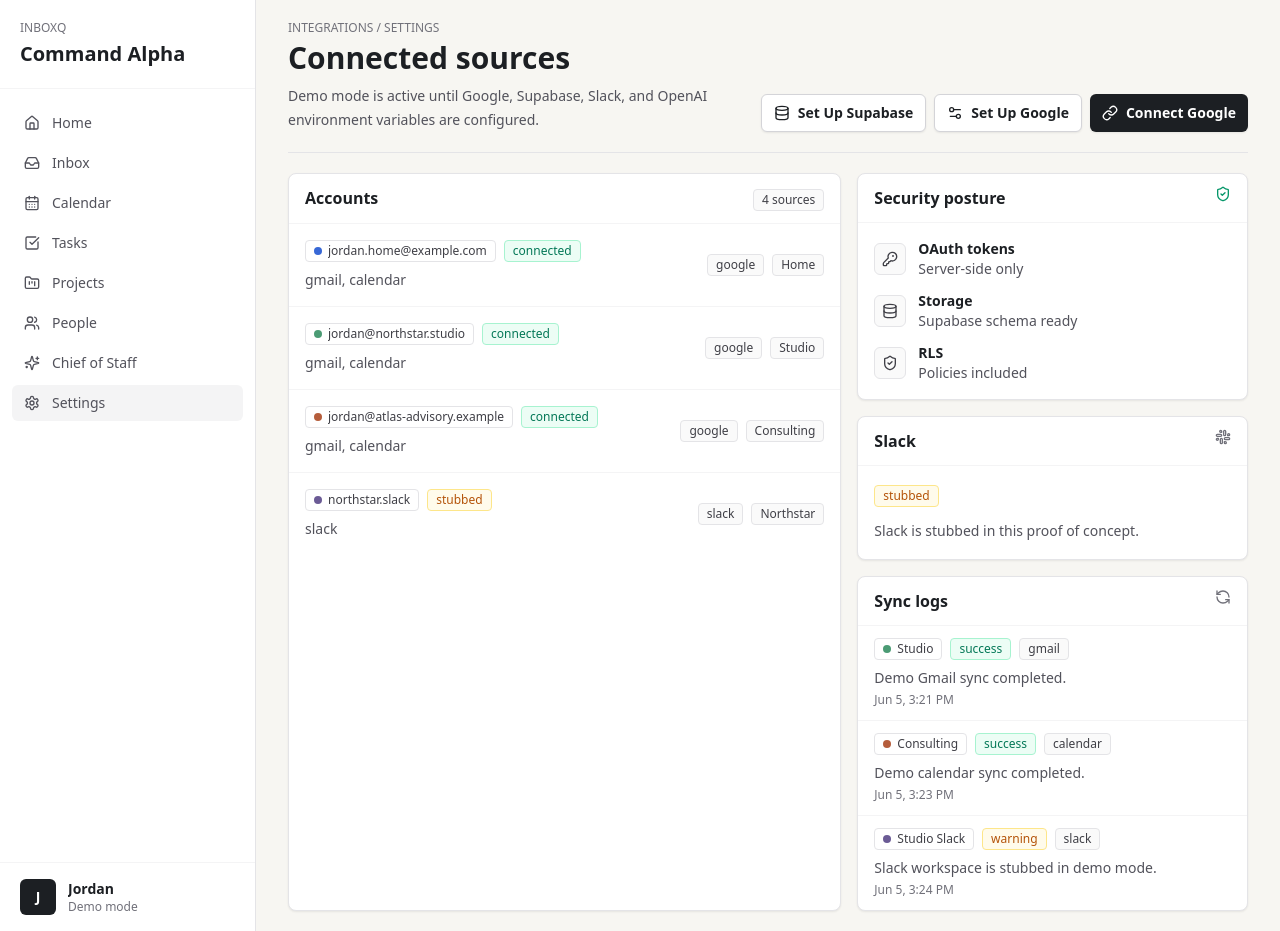
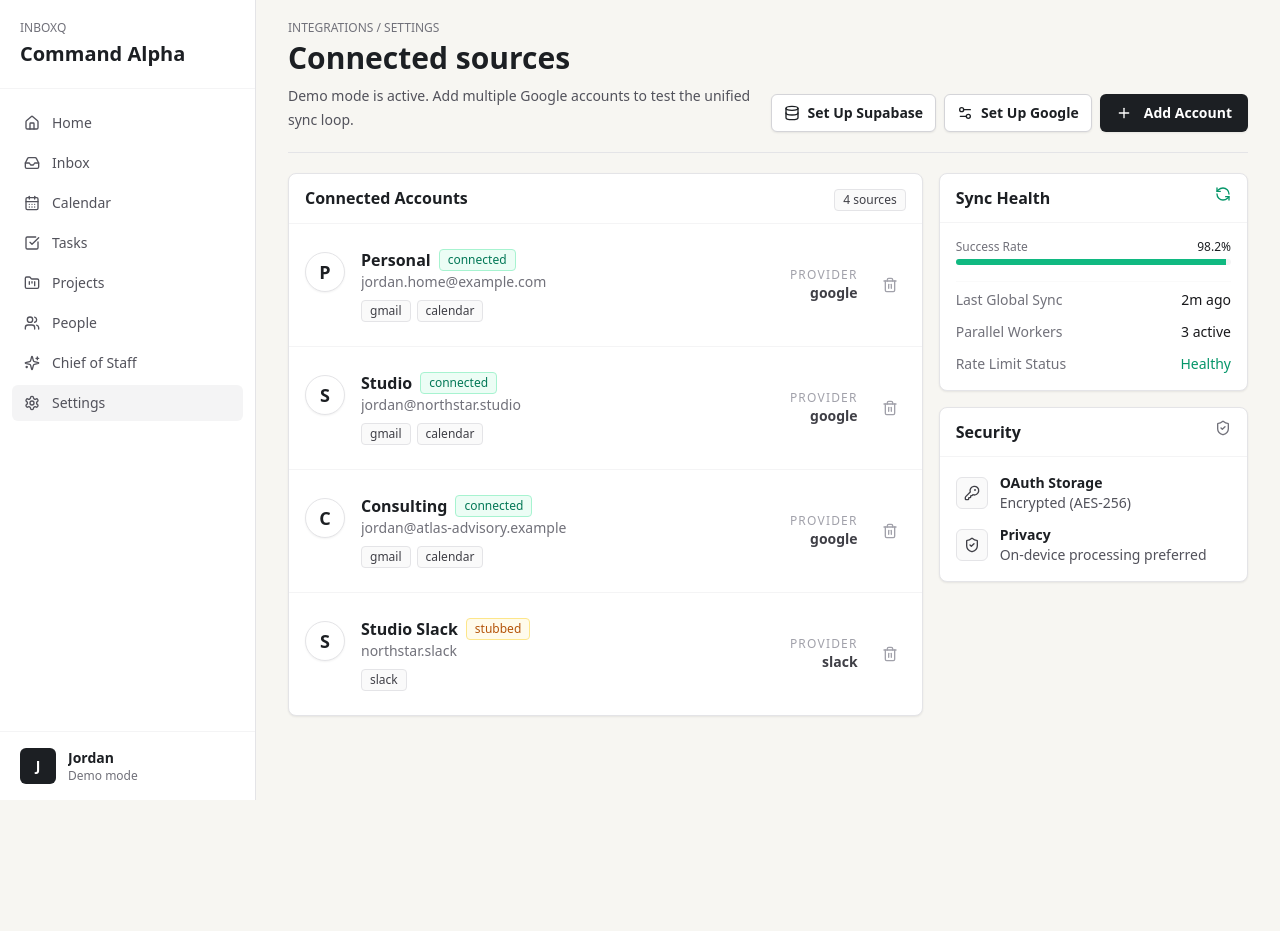
Before and after one commit to jcohen2026/inboxq, a Next.js app: page /settings in a window 1280 px wide. After the commit the page ends 800 px from the top, so only its background shows below. Built offline with nearby package versions, Linux system fonts and the light colour scheme.

Commit message:
feat: update settings page for multi-account display and sync health monitoring

```diff
--- a/app/settings/page.tsx
+++ b/app/settings/page.tsx
@@ -1,4 +1,4 @@
-import { AlertCircle, CheckCircle2, Database, KeyRound, Link as LinkIcon, RefreshCcw, Settings2, ShieldCheck, Slack } from "lucide-react";
+import { AlertCircle, CheckCircle2, Database, KeyRound, Link as LinkIcon, RefreshCcw, Settings2, ShieldCheck, Slack, Plus, Trash2 } from "lucide-react";
 import { AccountBadge } from "@/components/account-badge";
 import { PageHeading } from "@/components/page-heading";
 import { Badge, Panel, PanelHeader } from "@/components/ui";
@@ -39,93 +39,123 @@
             </a>
             <a
               href="/api/auth/google/start"
-              className="inline-flex items-center gap-2 rounded-md bg-ink px-3 py-2 text-sm font-semibold text-white shadow-quiet hover:bg-zinc-800"
+              className="inline-flex items-center gap-2 rounded-md bg-ink px-4 py-2 text-sm font-semibold text-white shadow-quiet hover:bg-zinc-800"
             >
-              <LinkIcon className="h-4 w-4" aria-hidden="true" />
-              Connect Google
+              <Plus className="h-4 w-4 mr-1" aria-hidden="true" />
+              Add Account
             </a>
           </div>
         }
       >
         {demoMode
-          ? "Demo mode is active until Google, Supabase, Slack, and OpenAI environment variables are configured."
-          : "Private beta mode is active. Connected accounts will appear here after live Google sync is enabled."}
+          ? "Demo mode is active. Add multiple Google accounts to test the unified sync loop."
+          : "Connected accounts will appear here. Multi-account OAuth is enabled."}
       </PageHeading>
 
       <GoogleOAuthBanner params={params} />
 
       <div className="grid grid-cols-1 gap-4 xl:grid-cols-12">
-        <Panel className="xl:col-span-7">
-          <PanelHeader title="Accounts" action={<Badge>{context.connectedAccounts.length} sources</Badge>} />
+        <Panel className="xl:col-span-8">
+          <PanelHeader
+            title="Connected Accounts"
+            action={<Badge>{context.connectedAccounts.length} sources</Badge>}
+          />
           <div className="divide-y divide-zinc-100">
             {context.connectedAccounts.length ? (
               context.connectedAccounts.map((account) => (
-                <div key={account.id} className="flex flex-col gap-3 px-4 py-4 md:flex-row md:items-center md:justify-between">
-                  <div className="min-w-0">
-                    <div className="flex flex-wrap items-center gap-2">
-                      <AccountBadge account={account} />
-                      <Badge tone={account.status === "connected" ? "green" : "amber"}>{account.status.replace("_", " ")}</Badge>
+                <div key={account.id} className="flex flex-col gap-3 px-4 py-6 md:flex-row md:items-center md:justify-between hover:bg-zinc-50/50 transition-colors">
+                  <div className="flex items-start gap-4 min-w-0">
+                    <div className={`mt-1 h-10 w-10 flex items-center justify-center rounded-full border border-zinc-200 bg-white text-lg font-bold shadow-sm`}>
+                       {account.displayName[0]}
                     </div>
-                    <p className="mt-2 text-sm text-zinc-600">{account.scopes.join(", ")}</p>
+                    <div className="min-w-0">
+                      <div className="flex flex-wrap items-center gap-2">
+                        <span className="font-semibold text-ink truncate max-w-[200px]">{account.displayName}</span>
+                        <Badge tone={account.status === "connected" ? "green" : "amber"}>
+                          {account.status.replace("_", " ")}
+                        </Badge>
+                      </div>
+                      <p className="text-sm text-zinc-500 truncate">{account.email}</p>
+                      <div className="mt-2 flex gap-1.5">
+                        {account.scopes.map(s => (
+                           <Badge key={s} tone="zinc" className="text-[10px] uppercase tracking-wider px-1.5 py-0">
+                             {s}
+                           </Badge>
+                        ))}
+                      </div>
+                    </div>
                   </div>
-                  <div className="flex flex-wrap gap-2">
-                    <Badge>{account.provider}</Badge>
-                    <Badge>{String(account.providerMetadata.sourceLabel ?? account.providerMetadata.workspace ?? "source")}</Badge>
+
+                  <div className="flex items-center gap-4">
+                    <div className="text-right hidden md:block">
+                      <p className="text-xs text-zinc-400 uppercase tracking-widest font-medium">Provider</p>
+                      <p className="text-sm font-semibold text-zinc-700">{account.provider}</p>
+                    </div>
+                    <button className="p-2 text-zinc-400 hover:text-red-600 transition-colors">
+                      <Trash2 className="h-4 w-4" />
+                    </button>
                   </div>
                 </div>
               ))
             ) : (
-              <div className="px-4 py-6">
-                <p className="text-sm font-semibold text-ink">No connected accounts yet</p>
-                <p className="mt-1 text-sm leading-6 text-zinc-600">
-                  Use Set Up Google to add OAuth credentials, then Connect Google. The account will appear here once token storage and live sync are enabled.
-                </p>
+              <div className="px-4 py-12 text-center">
+                <div className="mx-auto flex h-12 w-12 items-center justify-center rounded-full bg-zinc-100">
+                  <LinkIcon className="h-6 w-6 text-zinc-400" />
+                </div>
+                <h3 className="mt-2 text-sm font-semibold text-ink">No accounts connected</h3>
+                <p className="mt-1 text-sm text-zinc-500">Add your Google accounts to start syncing emails and calendars.</p>
+                <div className="mt-6">
+                  <a href="/api/auth/google/start" className="inline-flex items-center gap-2 rounded-md bg-ink px-4 py-2 text-sm font-semibold text-white shadow-quiet hover:bg-zinc-800">
+                    <Plus className="h-4 w-4" />
+                    Connect your first account
+                  </a>
+                </div>
               </div>
             )}
           </div>
         </Panel>
 
-        <div className="space-y-4 xl:col-span-5">
+        <div className="space-y-4 xl:col-span-4">
           <Panel>
-            <PanelHeader title="Security posture" action={<ShieldCheck className="h-4 w-4 text-emerald-600" aria-hidden="true" />} />
-            <div className="space-y-3 px-4 py-4">
-              <SecurityRow icon={KeyRound} title="OAuth tokens" value="Server-side only" />
-              <SecurityRow icon={Database} title="Storage" value="Supabase schema ready" />
-              <SecurityRow icon={ShieldCheck} title="RLS" value="Policies included" />
+            <PanelHeader title="Sync Health" action={<RefreshCcw className="h-4 w-4 text-emerald-600" aria-hidden="true" />} />
+            <div className="px-4 py-4 space-y-4">
+               <div>
+                  <div className="flex justify-between text-xs mb-1">
+                    <span className="text-zinc-500">Success Rate</span>
+                    <span className="font-medium">98.2%</span>
+                  </div>
+                  <div className="h-1.5 w-full bg-zinc-100 rounded-full overflow-hidden">
+                    <div className="h-full bg-emerald-500 w-[98.2%]" />
+                  </div>
+               </div>
+               <div className="pt-2 border-t border-zinc-50 space-y-3">
+                  <SyncMetric label="Last Global Sync" value="2m ago" />
+                  <SyncMetric label="Parallel Workers" value="3 active" />
+                  <SyncMetric label="Rate Limit Status" value="Healthy" tone="green" />
+               </div>
             </div>
           </Panel>
 
           <Panel>
-            <PanelHeader title="Slack" action={<Slack className="h-4 w-4 text-zinc-500" aria-hidden="true" />} />
-            <div className="px-4 py-4">
-              <Badge tone={slack.enabled ? "green" : "amber"}>{slack.enabled ? "configured" : "stubbed"}</Badge>
-              <p className="mt-3 text-sm leading-6 text-zinc-600">{slack.message}</p>
-            </div>
-          </Panel>
-
-          <Panel>
-            <PanelHeader title="Sync logs" action={<RefreshCcw className="h-4 w-4 text-zinc-500" aria-hidden="true" />} />
-            <div className="divide-y divide-zinc-100">
-              {context.syncLogs.map((log) => {
-                const account = context.connectedAccounts.find((candidate) => candidate.id === log.sourceAccountId);
-                return (
-                  <div key={log.id} className="px-4 py-3">
-                    <div className="flex flex-wrap items-center gap-2">
-                      <AccountBadge account={account} compact />
-                      <Badge tone={log.status === "success" ? "green" : "amber"}>{log.status}</Badge>
-                      <Badge>{log.syncType}</Badge>
-                    </div>
-                    <p className="mt-2 text-sm text-zinc-600">{log.message}</p>
-                    <p className="mt-1 text-xs text-zinc-500">{formatDateTime(log.completedAt)}</p>
-                  </div>
-                );
-              })}
+            <PanelHeader title="Security" action={<ShieldCheck className="h-4 w-4 text-zinc-500" aria-hidden="true" />} />
+            <div className="space-y-3 px-4 py-4">
+              <SecurityRow icon={KeyRound} title="OAuth Storage" value="Encrypted (AES-256)" />
+              <SecurityRow icon={ShieldCheck} title="Privacy" value="On-device processing preferred" />
             </div>
           </Panel>
         </div>
       </div>
     </div>
   );
+}
+
+function SyncMetric({ label, value, tone = "zinc" }: any) {
+  return (
+    <div className="flex justify-between items-center">
+      <span className="text-sm text-zinc-500">{label}</span>
+      <span className={`text-sm font-medium ${tone === 'green' ? 'text-emerald-600' : 'text-zinc-900'}`}>{value}</span>
+    </div>
+  )
 }
 
 function GoogleOAuthBanner({ params }: { params: Record<string, string | string[] | undefined> }) {
@@ -166,10 +196,10 @@
     },
     oauth_received: {
       tone: "success",
-      title: "Google authorization received",
+      title: "Account connected successfully",
       body: hasRefreshToken
-        ? "The callback returned a refresh token. The next beta step is encrypting and saving it to connected_accounts, then running live sync."
-        : "The callback returned an access token but no refresh token. Reconnect with consent prompt if offline sync is needed."
+        ? "Your Google account has been connected and a refresh token was secured for background sync."
+        : "The account was connected with an access token only. Background sync may be limited."
     }
   };
 
```
